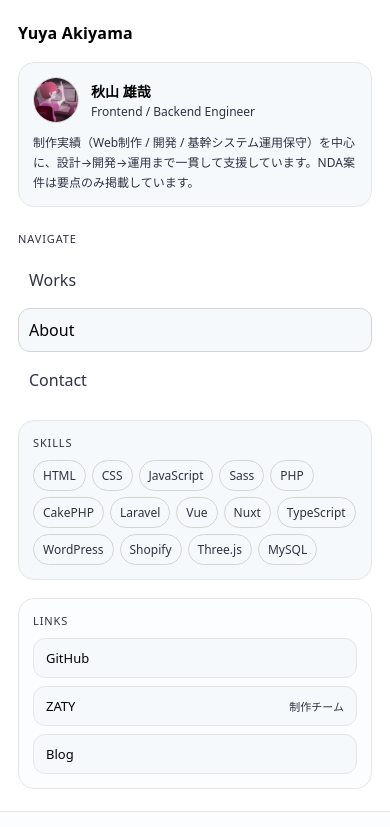
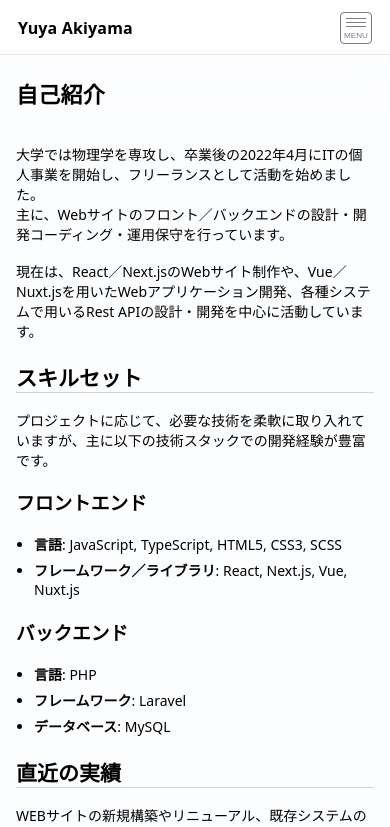
Before and after one commit to Zaty-Akiyama/portfolio, a Next.js app: page /about in a window 390 px wide. Shown: the top 827 px of the page. Built offline with nearby package versions, Linux system fonts and the light colour scheme.

Commit message:
refs #8 ハンバーガーナビ作成

```diff
--- a/src/components/layout/Sidebar.module.css
+++ b/src/components/layout/Sidebar.module.css
@@ -42,12 +42,29 @@
   font-family: var(--mono);
 }
 
+.hamburgerButton {
+  display: none;
+  width: 32px;
+  height: 32px;
+}
+
 @media (max-width: 980px) {
   .sidebar {
+    padding-top: 12px;
     position: relative;
-    height: fit-content;
     border-right: none;
     border-bottom: 1px solid var(--color-border);
+    overflow: clip;
+    height: 55px;
+    transition: 0.3s height;
+
+    &.open {
+      height: var(--height, 55px);
+    }
+  }
+
+  .hamburgerButton {
+    display: block;
   }
 }
 
--- a/src/components/layout/Sidebar.tsx
+++ b/src/components/layout/Sidebar.tsx
@@ -4,13 +4,37 @@ import { SidebarProfile } from "./SidebarProfile";
 import { SidebarNav } from "./SidebarNav";
 import { SidebarSkills } from "./SidebarSkills";
 import { SidebarLinks } from "./SidebarLinks";
+import { HamburgerButton } from "@/components/ui/HamburgerButton";
+import { useEffect, useState } from "react";
+import { cn } from "@/utils/cn";
 
 export function Sidebar() {
+  const [open, setOpen] = useState(false);
+  const [height, setHeight] = useState(0);
+
+  useEffect(() => {
+    const updateHeight = () => {
+      const sidebar = document.querySelector(`.${styles.sidebar}`);
+      if (sidebar) {
+        setHeight(sidebar.scrollHeight);
+      }
+    };
+
+    updateHeight();
+    window.addEventListener("resize", updateHeight);
+    return () => window.removeEventListener("resize", updateHeight);
+  }, []);
 
   return (
-    <aside className={styles.sidebar}>
+    <aside className={cn(styles.sidebar, open && styles.open)} style={{ '--height': `${height}px` } as React.CSSProperties} aria-label="sidebar">
       <div className={styles.brand}>
         <div className={styles.brandName}>Yuya Akiyama</div>
+        <div className={styles.hamburgerButton}>
+          <HamburgerButton
+            open={open}
+            onClick={() => setOpen(!open)}
+          />
+        </div>
       </div>
       <SidebarProfile />
       <div className={styles.content}>
--- /dev/null
+++ b/src/components/ui/HamburgerButton.module.css
@@ -0,0 +1,62 @@
+.button {
+  background-color: transparent;
+  width: 100%;
+  height: 100%;
+  border: var(--color-main-300) solid 1px;
+  border-radius: var(--radius-300);
+  position: relative;
+
+  container-type: inline-size;
+
+  &.open {
+    .line {
+      transition: top 0.1s, rotate 0.2s 0.1s, opacity 0.2s;
+
+      &:nth-child(1) {
+        top: 30%;
+        rotate: 26deg;
+      }
+
+      &:nth-child(2) {
+        top: 30%;
+        rotate: -26deg;
+      }
+
+      &:nth-child(3) {
+        opacity: 0;
+      }
+    }
+  }
+}
+
+.line {
+  position: absolute;
+  left: 50%;
+  top: 30%;
+  translate: -50%;
+  background-color: var(--color-main-300);
+  width: 66%;
+  height: 1%;
+  transform-origin: center;
+  transition: top 0.2s 0.1s, rotate 0.2s, opacity 0.2s 0.1s;
+
+  &:nth-child(1) {
+    top: 15%;
+  }
+
+  &:nth-child(2) {
+    top: 44%;
+  }
+}
+
+.menuText {
+  font-size: 100cqi;
+  color: var(--color-main-300);
+  position: absolute;
+  left: 50%;
+  top: 78%;
+  translate: -50% -50%;
+  transform-origin: center;
+  scale: 0.45;
+  text-transform: uppercase;
+}
--- /dev/null
+++ b/src/components/ui/HamburgerButton.tsx
@@ -0,0 +1,23 @@
+import { cn } from "@/utils/cn";
+import styles from "./HamburgerButton.module.css";
+
+export function HamburgerButton({
+  open,
+  onClick,
+}: {
+  open: boolean;
+  onClick: () => void;
+}) {
+  return (
+    <button
+      onClick={onClick}
+      aria-label="menu"
+      className={cn(styles.button, open && styles.open)}
+    >
+      <span className={styles.line}></span>
+      <span className={styles.line}></span>
+      <span className={styles.line}></span>
+      <span className={styles.menuText}>Menu</span>
+    </button>
+  );
+}
```
